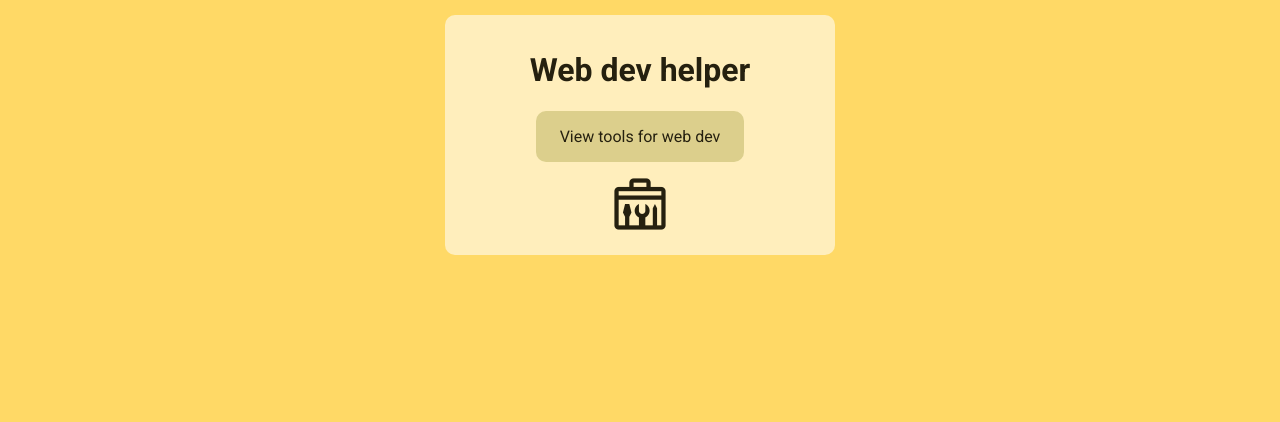
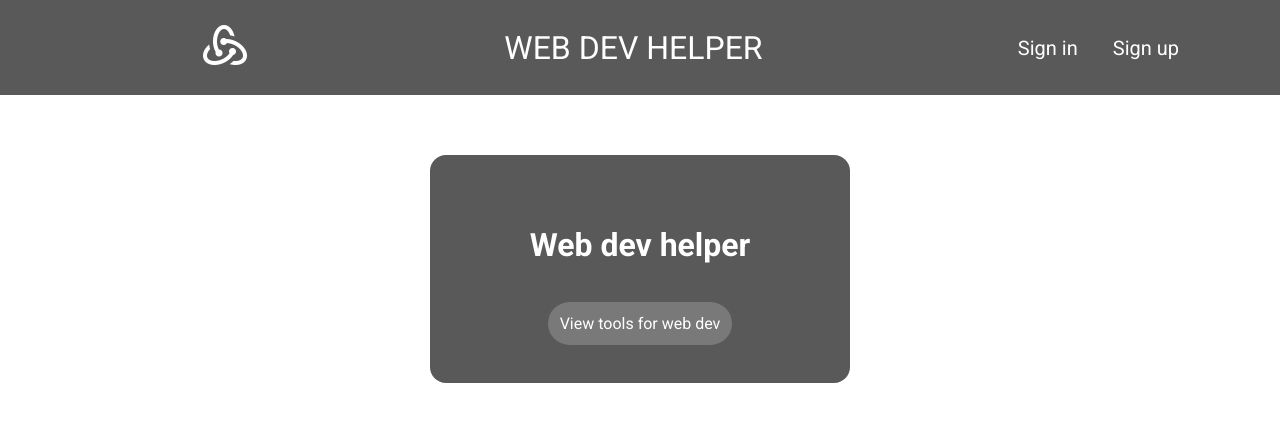
Before and after one commit to animeh4ter/DjangoProjects, a Django app: page / in a window 1280 px wide. Shown: the top 422 px of the page. Run offline with Django 4.2, Linux system fonts and the light colour scheme.

Commit message:
complete redesign, added sign in/sign up functional

```diff
--- a/blog/simpleblog/blog/static/css/style.css
+++ b/blog/simpleblog/blog/static/css/style.css
@@ -1,7 +1,7 @@
 @import url('https://fonts.googleapis.com/css2?family=Roboto:ital,wght@0,100;0,300;0,400;0,500;0,700;0,900;1,100;1,300;1,400;1,500;1,700;1,900&display=swap');
 
+
 body{
-    background: rgb(255, 217, 102);
     padding: 0;
     margin: 0;
     font-family: 'Roboto', sans-serif;
@@ -10,79 +10,170 @@ body{
 .wrap{
     max-width: 1200px;
     margin: 0 auto;
+    padding: 10px 30px;
     box-sizing: border-box;
 }
 
-.helper{
-    background: rgb(255, 242, 204);
-    border-radius: 10px;
-    padding: 15px;
-    text-align: center;
-    margin: auto;
-    margin-top: 15px;
-    width: 30%;
-    opacity: 85%;
+.menu_wrap{
+    padding: 1px 1px;
+    margin: 0 auto;
+    box-sizing: border-box;
 }
 
-.block{
+.menu{
+    background: #595959;
+    margin-bottom: 50px;
+}
+
+ul{
+    list-style: none;
+    padding: 0;
+}
+
+.menu ul{
     display: flex;
-    flex-wrap: wrap;
-    justify-content: space-evenly;
-    margin-bottom: 60px;
+    justify-content: space-between;
+    font-size: 20px;
+    align-items: center;
+}
+
+.menu .logo{
+    color: white;
+}
+
+.content .wrap{
+    display: flex;
+    flex-direction: column;
+    align-items: center;
+    justify-content: center;
+    margin-top: 40px;
+}
+
+.helper{
+    background: #595959;
+    padding: 50px 100px;
+    border-radius: 16px;
+    color: white;
+    text-align: center;
+}
+
+.helper_sign{
+    background: #595959;
+    padding: 50px 100px;
+    border-radius: 16px;
+    color: white;
+    text-align: left;
+}
+
+.btn{
+    text-decoration: none;
+    color: white;
+    border-radius: 37px;
+    background: #797979;
+    padding: 12px;
+    cursor: pointer;
+    border: 0;
+}
+
+
+.helper a{
+    text-decoration: none;
+    color: white;
+    border-radius: 37px;
+    background: #797979;
+    padding: 12px;
+}
+
+.helper h1{
+    margin-bottom: 50px;
+}
+
+a{
+    text-decoration: none;
+}
+
+.helper a:hover, .btn:hover, .btn_sign_in:hover {
+    box-shadow: 0 12px 16px 0 rgba(0,0,0,0.24), 0 17px 50px 0 rgba(0,0,0,0.19);
+}
+
+.menu a{
+    color: white;
+    cursor: pointer;
 }
 
 img{
-    width: 64px;
+    width: 48px;
+}
+
+.first{
+    margin-left: 200px;
+}
+
+.site_name{
+    font-size: 32px;
+}
+
+.third{
+    display: flex;
+    margin-right: 100px;
+}
+
+.login{
+    margin-right: 35px;
+}
+
+.article{
+    box-shadow:
+       inset 0 0.5em 3em rgba(0,0,0,0.1),
+             0 0 0 2px rgb(255,255,255),
+             0.3em 0.3em 1em rgba(0,0,0,0.3);
+
+    padding: 10px;
+    margin-bottom: 50px;
+    border-radius: 10px;
+}
+
+.article a{
+    color: black;
 }
 
 .article_header{
     display: flex;
-    margin: 10px;
+    align-items: center;
 }
 
-.article_header > h2{
-    margin-left: 15px;
-    margin-top: 35px;
+.article_header .img{
+    margin-right: 20px;
 }
 
-.article{
-    background: rgb(255, 242, 204);
-    margin: 30px;
-    border-radius: 10px ;
+input{
+    border-radius: 4px;
+    padding: 5px;
 }
 
-.text{
-    margin: 10px;
-    font-size: large;
+.sign_header{
+    text-align: center;
 }
 
-.upper{
-    text-align: center;
-    margin-top: 25px;
+.btn_sign_in{
+    text-decoration: none;
+    color: white;
+    border-radius: 37px;
+    background: #797979;
+    padding: 12px 40px;
+    cursor: pointer;
+    border: 0;
 }
 
-.img_lnk, .button {
-    display: inline-block;
-    background: rgb(214, 206, 147);
-    color: black;
-    padding: 1rem 1.5rem;
+.log_out_btn{
     text-decoration: none;
-    border-radius: 10px;
+    background: #595959;
+    cursor: pointer;
+    border: 0;
+    color: white;
+    font-size: 19.5px;
 }
 
-.img_lnk:hover, .button:hover {
-    box-shadow: 0 12px 16px 0 rgba(0,0,0,0.24), 0 17px 50px 0 rgba(0,0,0,0.19);
+.btn_wrapper{
+    text-align: center;
 }
-
-.title{
-    text-decoration: none;
-    color: black;
-}
-
-.date{
-    text-align: end;
-}
-
-.img_container{
-    margin-top: 10px;
-}
--- a/blog/simpleblog/blog/templates/blog/base.html
+++ b/blog/simpleblog/blog/templates/blog/base.html
@@ -5,8 +5,49 @@
     <meta charset="UTF-8">
     <title>Web dev helper</title>
     <link rel="stylesheet" href="{% static 'css/style.css' %}">
+    <link rel="shortcut icon" type="image/png" href="{% static 'images/site_icon.png' %}"/>
 </head>
 <body>
+{% if user.is_authenticated %}
+<div class="menu">
+    <div class="menu_wrap">
+        <ul>
+            <div class="first">
+            <li class="site_logo"><a href="{% url 'index' %}"><img src="{% static 'images/site_icon.png' %}"></a></li>
+            </div>
+            <div class="second">
+            <li class="site_name"><a href="{% url 'index' %}">WEB DEV HELPER</a></li>
+            </div>
+            <div class="third">
+            <li class="login"><a href="">Profile</a></li>
+            <li class="registration">
+            <form action="{% url 'logout' %}" method="post">
+                {% csrf_token %}
+                <button class="log_out_btn">Log out</button>
+            </form>
+            </li>
+            </div>
+        </ul>
+    </div>
+</div>
+{% else %}
+<div class="menu">
+    <div class="menu_wrap">
+        <ul>
+            <div class="first">
+            <li class="site_logo"><a href="{% url 'index' %}"><img src="{% static 'images/site_icon.png' %}"></a></li>
+            </div>
+            <div class="second">
+            <li class="site_name"><a href="{% url 'index' %}">WEB DEV HELPER</a></li>
+            </div>
+            <div class="third">
+            <li class="login"><a href="{% url 'signin' %}">Sign in</a></li>
+            <li class="registration"><a href="{% url 'signup' %}">Sign up</a></li>
+            </div>
+        </ul>
+    </div>
+</div>
+{% endif %}
 <div class="content">
     <div class="wrap">
         {% block content %}
--- a/blog/simpleblog/blog/templates/blog/index.html
+++ b/blog/simpleblog/blog/templates/blog/index.html
@@ -3,9 +3,7 @@
 {% block content %}
 <div class="helper">
 <h1>Web dev helper</h1>
-<a href="{% url 'tools' %}" class="button">View tools for web dev</a>
-<div class="img_container">
-<img src="{% static 'images/tools.png' %}">
+<a href="{% url 'tools' %}">View tools for web dev</a>
 </div>
 </div>
 {% endblock %}
--- a/blog/simpleblog/blog/templates/blog/tools.html
+++ b/blog/simpleblog/blog/templates/blog/tools.html
@@ -1,9 +1,5 @@
 {% extends 'blog/base.html' %}
 {% block content %}
-<div class="upper">
-<h1>Tools for web development</h1>
-<a href="{% url 'index' %}" class="button">Back to main</a>
-</div>
 <div class="block">
     {% for article in articles %}
     <div class="article">
--- a/blog/simpleblog/blog/views.py
+++ b/blog/simpleblog/blog/views.py
@@ -1,11 +1,55 @@
-from django.shortcuts import render
+from django.shortcuts import render, redirect
 from .models import Article
+from django.contrib.auth.forms import UserCreationForm, AuthenticationForm
+from django.contrib.auth.models import User
+from django.contrib.auth import login, logout, authenticate
+from django.db import IntegrityError
 
 
 def home(request):
     return render(request, 'blog/index.html')
 
 
+def signup(request):
+    if request.method == 'GET':
+        return render(request, 'blog/signup.html', {'form': UserCreationForm()})
+    else:
+        if request.POST['password1'] == request.POST['password2']:
+            try:
+                user = User.objects.create_user(request.POST['username'], password=request.POST['password1'])
+                user.save()
+                login(request, user)
+                return redirect('index')
+            except IntegrityError:
+                return render(request, 'blog/signup.html', {'form': UserCreationForm(),
+                                                            'error': 'This username already exists, try another',
+                                                            })
+        else:
+            return render(request, 'blog/signup.html', {'form': UserCreationForm(),
+                                                        'error': 'Passwords mismatch',
+                                                        })
+
+
+def sign_in(request):
+    if request.method == 'GET':
+        return render(request, 'blog/signin.html', {'form': AuthenticationForm()})
+    else:
+        user = authenticate(request, username=request.POST['username'], password=request.POST['password'])
+        if user is None:
+            return render(request, 'blog/signin.html', {'form': AuthenticationForm(),
+                                                        'error': 'Invalid data, try again',
+                                                        })
+        else:
+            login(request, user)
+            return redirect('index')
+
+
+def logout_user(request):
+    if request.method == 'POST':
+        logout(request)
+        return redirect('signin')
+
+
 def tools(request):
     articles = Article.objects.order_by('-date')
     return render(request, 'blog/tools.html', {'articles': articles})
--- a/blog/simpleblog/simpleblog/urls.py
+++ b/blog/simpleblog/simpleblog/urls.py
@@ -21,9 +21,14 @@ from blog import views
 
 
 urlpatterns = [
-    path('admin/', admin.site.urls),
+    path('admin/', admin.site.urls, name='admin_panel'),
+
+    path('signup/', views.signup, name='signup'),
+    path('signin/', views.sign_in, name='signin'),
+    path('logout/', views.logout_user, name='logout'),
+
     path('', views.home, name='index'),
-    path('tools', views.tools, name='tools')
+    path('tools/', views.tools, name='tools'),
 ]
 
 urlpatterns += static(settings.MEDIA_URL, document_root=settings.MEDIA_ROOT)
```
Also changed, not shown: blog/simpleblog/blog/templates/blog/signin.html (added, +18 -0 lines), blog/simpleblog/blog/templates/blog/signup.html (added, +18 -0 lines), blog/simpleblog/blog/static/images/site_icon.png (added), blog/simpleblog/db.sqlite3, blog/simpleblog/media/blog/images/icons8-book-shelf-100.png (added), blog/simpleblog/media/blog/images/icons8-bulleted-list-100.png (added), blog/simpleblog/media/blog/images/icons8-palette-88.png (added).
